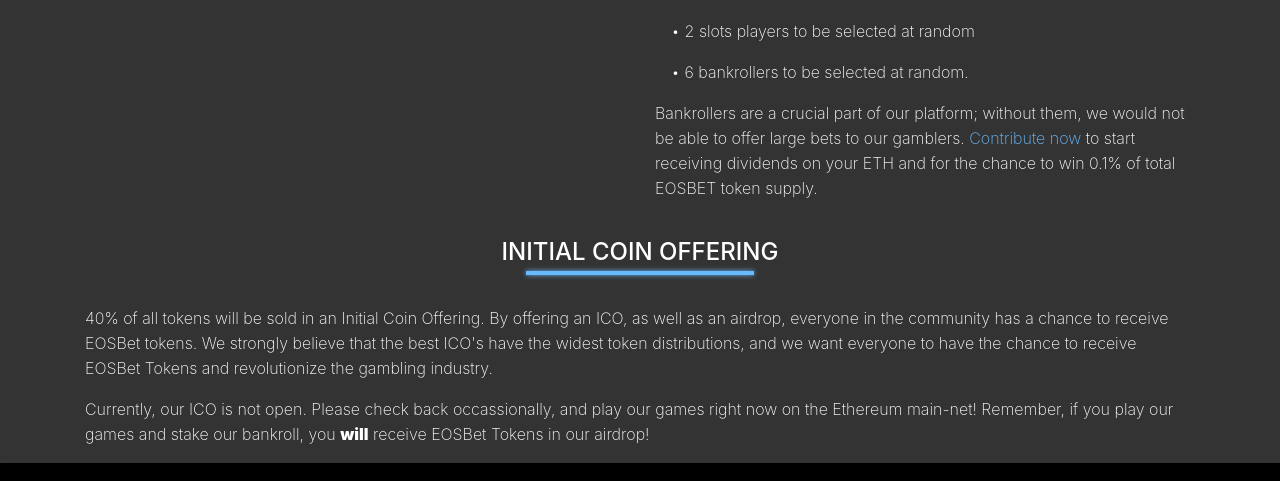
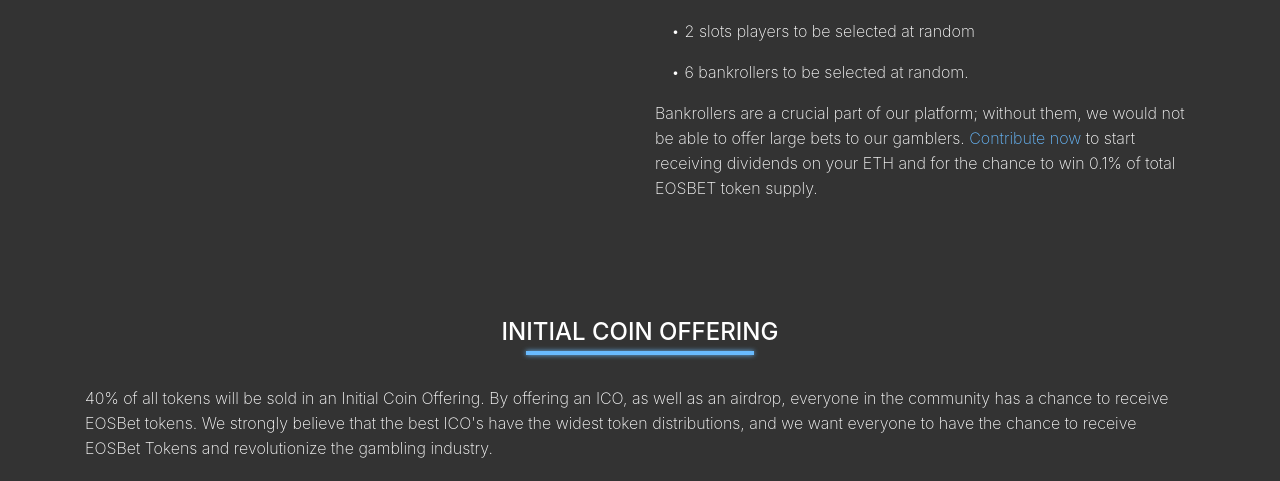
Before and after one commit to EOSBetCasino/EOSBet.IO, a website: page index.html in a window 1280 px wide. Shown: the part 4785-5266 px from the top of the page. Drawn offline with nearby package versions, Linux system fonts and the light colour scheme.

```diff
--- a/index.html
+++ b/index.html
@@ -444,7 +444,7 @@
 					</div>
 				</div>
 
-				<div class="row">
+				<div class="row" style="padding-top: 80px;">
 					<div class="col-12">
 						<div class="feature-title">
 							Initial Coin Offering
```
Also changed, not shown: img/homepage/Bankroll Logo @5x.png (deleted), img/homepage/Dice Logo @3x.png (deleted), img/homepage/Dice Logo @4x.png (deleted), img/homepage/Dice Logo @6x.png (deleted), img/homepage/Dice Logo @7x.png (deleted), img/homepage/Disrupt @2x.png (deleted), img/homepage/Feature Always @1x.png (deleted), img/homepage/Slots Logo @15x.png (deleted), img/homepage/Slots Logo @16x.png (deleted), img/homepage/Slots Logo @1x.png (deleted), img/homepage/Slots Logo @2x.png (deleted), img/homepage/Zero House Edge @1x.png (deleted), img/homepage/Zero House Edge @2x.png (deleted), img/homepage/Zero House Edge @3x.png (deleted), 5 more files.
